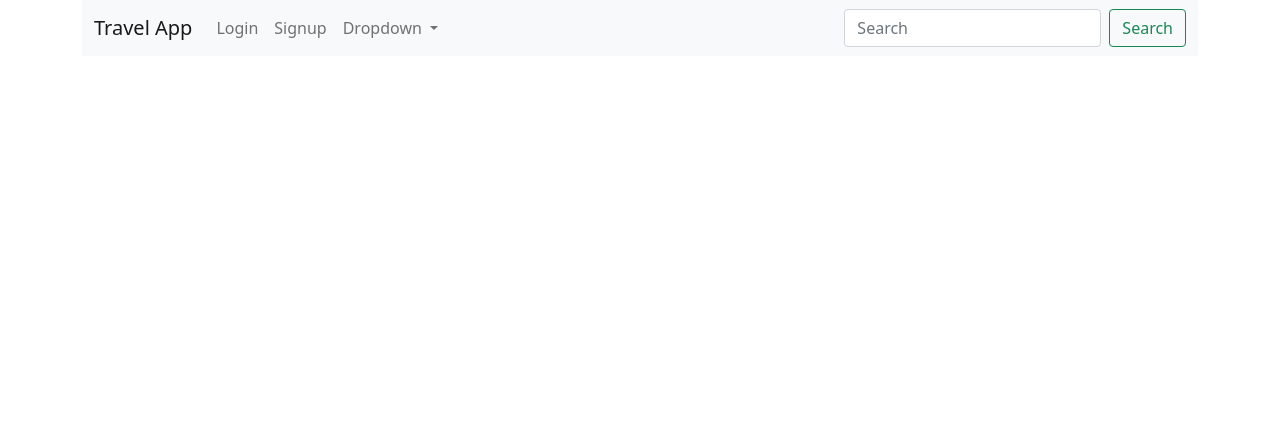
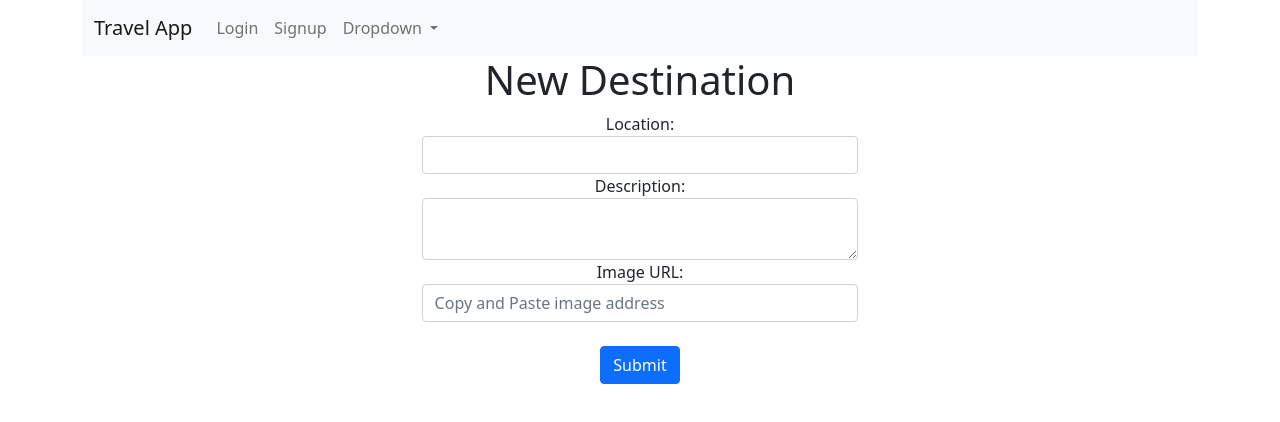
Before and after one commit to LanceScheffer/Travel-App-FE, an Angular app: page /form in a window 1280 px wide. Before the commit this address led to /. Shown: the top 422 px of the page. Built offline with nearby package versions, Linux system fonts and the light colour scheme.

Commit message:
working on the form

```diff
--- a/src/app/app-routing.module.ts
+++ b/src/app/app-routing.module.ts
@@ -3,6 +3,7 @@ import { RouterModule, Routes } from '@angular/router';
 import { LoginComponent } from './auth/login/login.component';
 import { SignupComponent } from './auth/signup/signup.component';
 import { HomeComponent } from './home/home.component';
+import { DestinationFormComponent } from './destinations/destination-form/destination-form.component';
 
 const routes: Routes = [
   {
@@ -16,6 +17,10 @@ const routes: Routes = [
   {
     path: 'home',
     component: HomeComponent
+  },
+  {
+    path: 'form',
+    component: DestinationFormComponent
   }
 ];
 
--- a/src/app/app.module.ts
+++ b/src/app/app.module.ts
@@ -10,6 +10,7 @@ import { LoginComponent } from './auth/login/login.component';
 import { HomeComponent } from './home/home.component';
 import { DestinationsComponent } from './destinations/destinations.component';
 import { DestinationsListComponent } from './destinations/destinations-list/destinations-list.component';
+import { DestinationFormComponent } from './destinations/destination-form/destination-form.component';
 
 @NgModule({
   declarations: [
@@ -19,7 +20,8 @@ import { DestinationsListComponent } from './destinations/destinations-list/dest
     LoginComponent,
     HomeComponent,
     DestinationsComponent,
-    DestinationsListComponent
+    DestinationsListComponent,
+    DestinationFormComponent
   ],
   imports: [
     BrowserModule,
--- /dev/null
+++ b/src/app/destinations/destination-form/destination-form.component.css
@@ -0,0 +1,13 @@
+div{
+  text-align: center;
+}
+label {
+  text-align: center;
+}
+input {
+  align-items: center;
+}
+form {
+  width: 80%;
+  margin: 0 auto;
+}
--- /dev/null
+++ b/src/app/destinations/destination-form/destination-form.component.html
@@ -0,0 +1,48 @@
+<div class="container">
+  <h1>New Destination</h1>
+  <form [formGroup]="destinationForm"(ngSubmit)="submit({},$event)">
+    <div class="col-md-6 offset-md-3">
+      <div class="form-group">
+        <label for="location">Location:</label>
+        <input
+          type="text"
+          id= "location"
+          class="form-control"
+          formControlName="location"
+          required="text">
+      </div>
+    </div>
+
+      <div class="col-md-6 offset-md-3">
+        <div class="form-group">
+          <label for="description">Description:</label>
+          <textarea
+            type="text"
+            id= "description"
+            class="form-control"
+            formControlName="description">
+          </textarea>
+        </div>
+      </div>
+
+    <div class="col-md-6 offset-md-3">
+      <div class="form-group">
+        <label for="imagePath">Image URL:</label>
+        <input
+          type="text"
+          id= "imagePath"
+          class="form-control"
+          formControlName="imagePath"
+          placeholder="Copy and Paste image address"
+          #imagePath>
+      </div>
+    </div>
+    <div class="row">
+      <div class="col-xs-12">
+        <img [src]="imagePath.value" class="img-responsive">
+      </div>
+    </div>
+
+    <button class="btn btn-primary" type="submit">Submit</button>
+  </form>
+</div>
--- /dev/null
+++ b/src/app/destinations/destination-form/destination-form.component.ts
@@ -0,0 +1,25 @@
+import { Component, OnInit } from '@angular/core';
+import { FormControl, FormGroup } from '@angular/forms';
+
+@Component({
+  selector: 'app-destination-form',
+  templateUrl: './destination-form.component.html',
+  styleUrls: ['./destination-form.component.css']
+})
+export class DestinationFormComponent implements OnInit {
+  destinationForm = new FormGroup({
+    location: new FormControl(''),
+    description: new FormControl(''),
+    imagePath: new FormControl('')
+  })
+  constructor() { }
+
+  ngOnInit(): void {
+  }
+
+  submit(formObject,e){e.preventDefault()
+    this.destinationForm.value
+    console.log(this.destinationForm.value);
+
+  }
+}
--- a/src/app/destinations/destinations-list/destinations-list.component.css
+++ b/src/app/destinations/destinations-list/destinations-list.component.css
@@ -0,0 +1,4 @@
+.card {
+  max-width: 18rem;
+  margin-top: 5rem;
+}
--- a/src/app/destinations/destinations.component.css
+++ b/src/app/destinations/destinations.component.css
@@ -0,0 +1,8 @@
+h1 {
+  margin-top: 2rem;
+  text-align: center;
+  font-family: Andale monospace;
+  outline-color: black;
+  color: rgb(22, 86, 224);
+  text-decoration: underline;
+}
--- a/src/app/destinations/destinations.component.html
+++ b/src/app/destinations/destinations.component.html
@@ -1 +1,3 @@
+<h1>Your Destinations List</h1>
+
 <app-destinations-list></app-destinations-list>
--- a/src/app/shared/nav/nav.component.html
+++ b/src/app/shared/nav/nav.component.html
@@ -25,17 +25,13 @@
             Dropdown
           </a>
           <ul class="dropdown-menu" aria-labelledby="navbarDropdown" *ngIf="currentUser">
-            <li><a class="dropdown-item" href="#">Action</a></li>
+            <li><a class="dropdown-item" routerLink="/form">Add Destination</a></li>
             <li><a class="dropdown-item" href="#">Another action</a></li>
             <li><hr class="dropdown-divider"></li>
-            <li><a class="dropdown-item" (click)="onLogout()">Logout</a></li>
+            <li><a class="dropdown-item" style="cursor: pointer;" (click)="onLogout()">Logout</a></li>
           </ul>
         </li>
       </ul>
-      <form class="d-flex">
-        <input class="form-control me-2" type="search" placeholder="Search" aria-label="Search">
-        <button class="btn btn-outline-success" type="submit">Search</button>
-      </form>
     </div>
   </div>
 </nav>
```
Also changed, not shown: src/app/destinations/destinations-list/destination-list.service.ts (added, +12 -0 lines), 1 other file (tests, documents, lock files or other folders).
